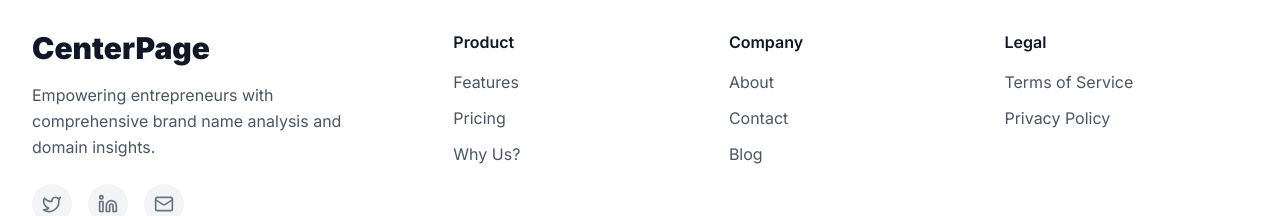
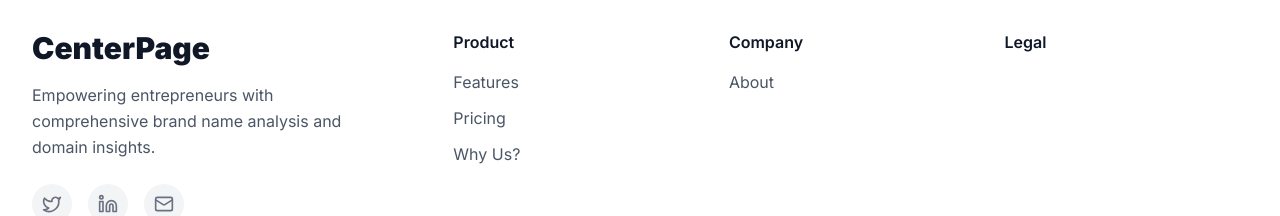
Before and after one commit to Cptbanana3000/centerpage, a Next.js app: page / in a window 1280 px wide. Shown: the part 6425-6641 px from the top of the page. Built offline with nearby package versions, Linux system fonts and the light colour scheme; no server answers.

Commit message:
updated footer

```diff
--- a/src/components/layout/Footer.jsx
+++ b/src/components/layout/Footer.jsx
@@ -56,15 +56,17 @@ const Footer = () => {
               <h3 className="text-base font-semibold text-gray-900 mb-4">Company</h3>
               <ul className="space-y-3">
                 <li><Link href="/about" className="hover:text-gray-900 transition-colors">About</Link></li>
-                <li><Link href="/contact" className="hover:text-gray-900 transition-colors">Contact</Link></li>
-                <li><Link href="/blog" className="hover:text-gray-900 transition-colors">Blog</Link></li>
+                {/* TODO: Create these pages and uncomment the links */}
+                {/* <li><Link href="/contact" className="hover:text-gray-900 transition-colors">Contact</Link></li> */}
+                {/* <li><Link href="/blog" className="hover:text-gray-900 transition-colors">Blog</Link></li> */}
               </ul>
             </div>
             <div>
               <h3 className="text-base font-semibold text-gray-900 mb-4">Legal</h3>
               <ul className="space-y-3">
-                <li><Link href="/terms" className="hover:text-gray-900 transition-colors">Terms of Service</Link></li>
-                <li><Link href="/privacy" className="hover:text-gray-900 transition-colors">Privacy Policy</Link></li>
+                {/* TODO: Create these pages and uncomment the links */}
+                {/* <li><Link href="/terms" className="hover:text-gray-900 transition-colors">Terms of Service</Link></li> */}
+                {/* <li><Link href="/privacy" className="hover:text-gray-900 transition-colors">Privacy Policy</Link></li> */}
               </ul>
             </div>
           </div>
```
